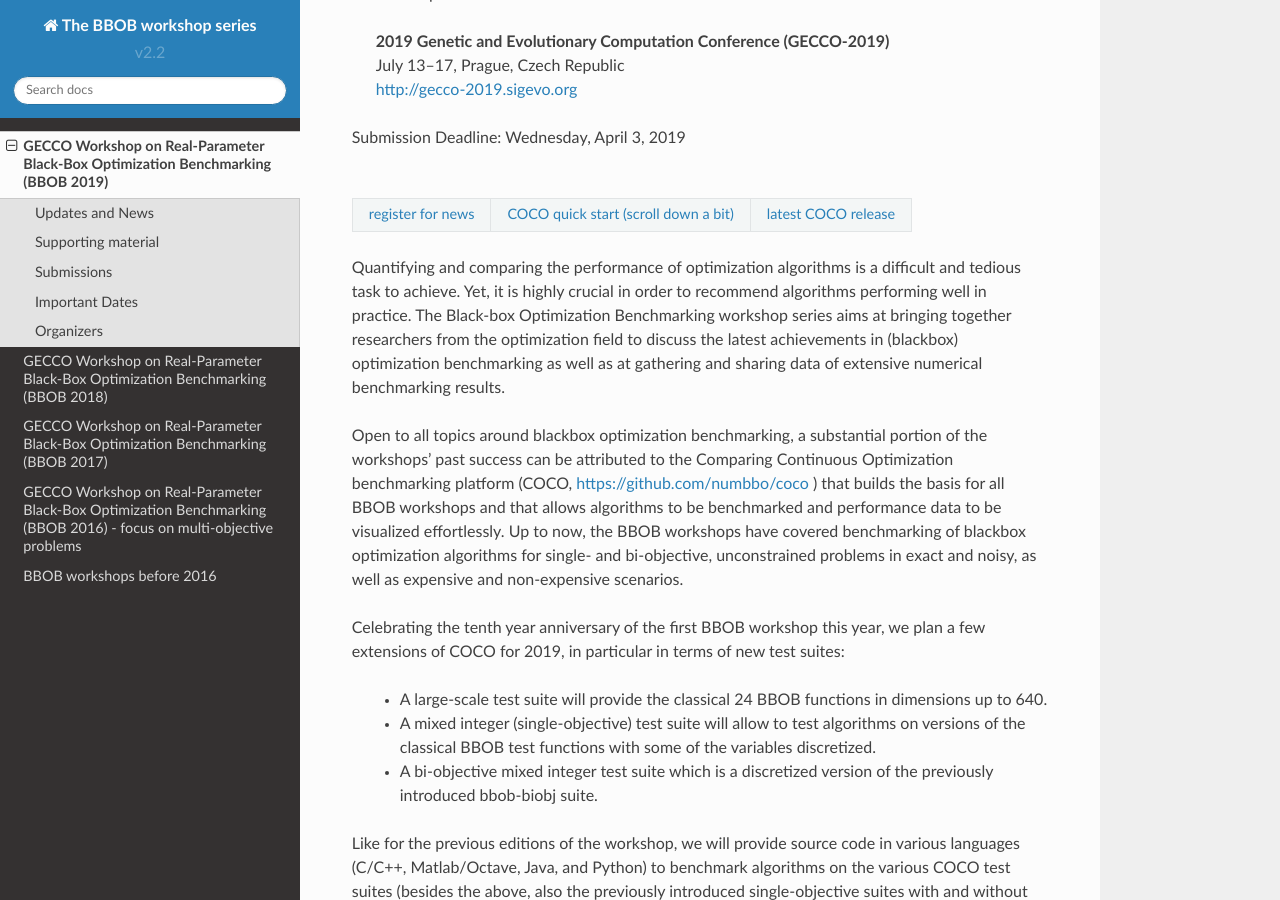
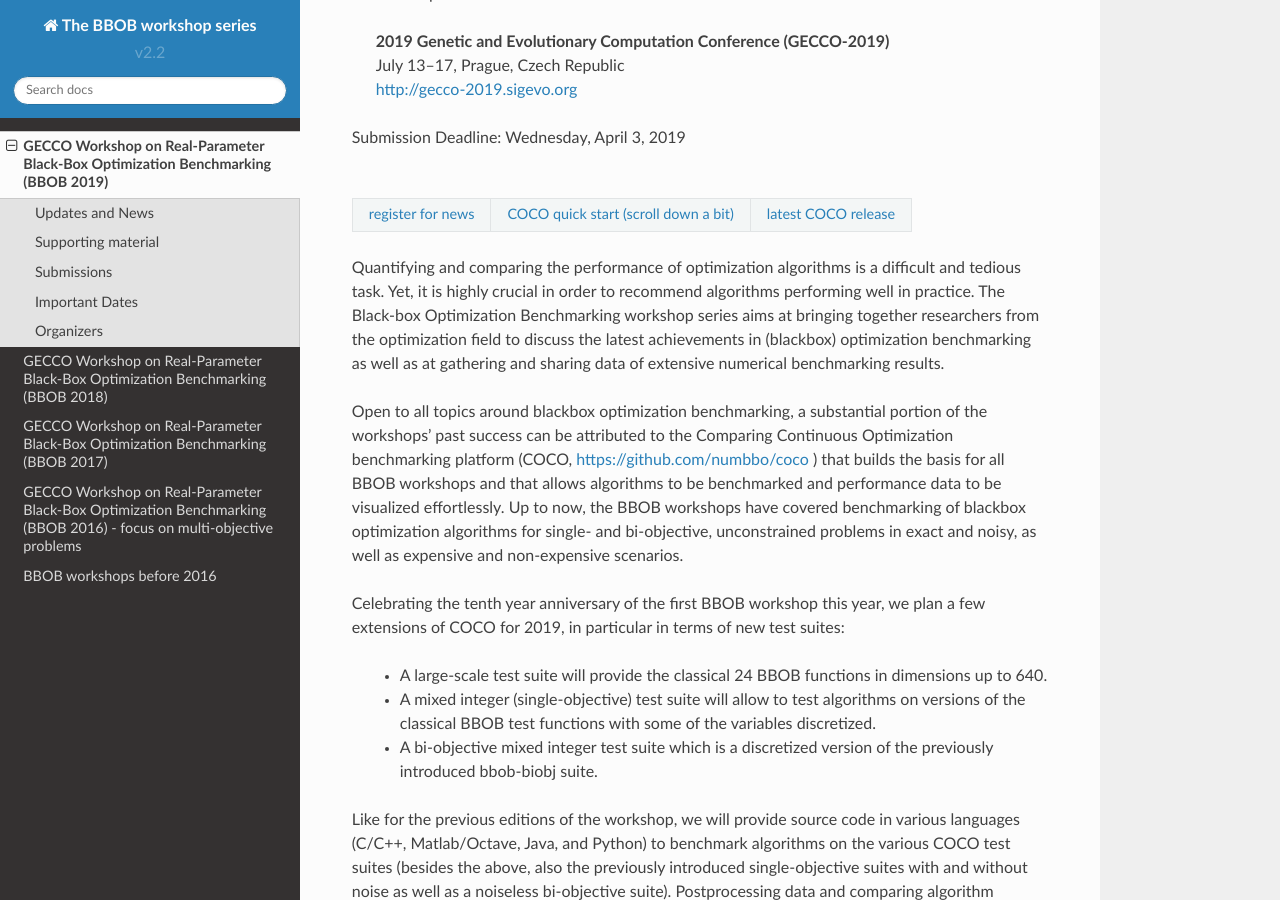
Before and after one commit to numbbo/workshops, a Sphinx documentation site: the page built from sources-webpage/source/BBOB-2019/index.rst, in a window 1280 px wide and 900 px high, scrolled down 383 px. Built offline with Sphinx 7.4.7 and the Read the Docs theme 2.0.0, drawn with Linux system fonts in a browser that asks for light colours; formulas are drawn with MathJax 3; some of the changed text lies outside the part shown.

Commit message:
Very minor changes to the 2019 text

```diff
--- a/sources-webpage/source/BBOB-2019/index.rst
+++ b/sources-webpage/source/BBOB-2019/index.rst
@@ -26,7 +26,7 @@ taking place during GECCO 2019 in Prague.
 
 
 Quantifying and comparing the performance of optimization algorithms
-is a difficult and tedious task to achieve. Yet, it is highly
+is a difficult and tedious task. Yet, it is highly
 crucial in order to recommend algorithms performing well in practice.
 The Black-box Optimization Benchmarking workshop series aims at bringing
 together researchers from the optimization field to discuss the latest
```
Also changed, not shown: other parts of sources-webpage/source/BBOB-2019/index.rst (+1 -1 lines).
